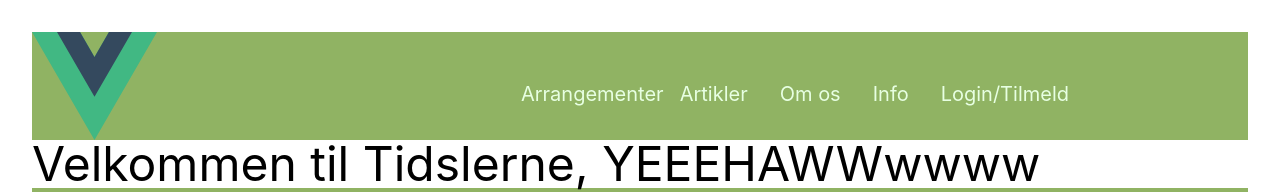
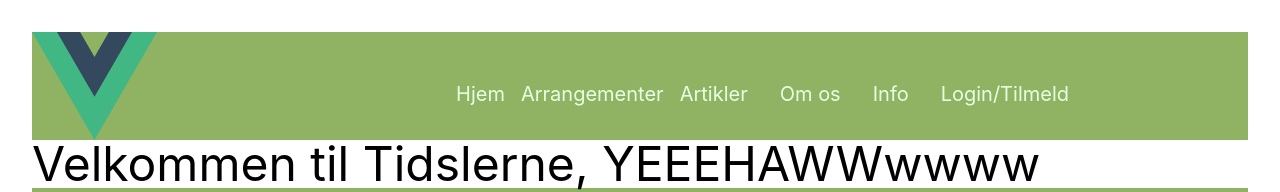
Before and after one commit to LunaDamm/tidslerne-frfr, a Vue app: page / in a window 1280 px wide. Shown: the top 192 px of the page. Built offline with nearby package versions, Linux system fonts and the light colour scheme.

Commit message:
hjem knap tilbage hehe

```diff
--- a/src/App.vue
+++ b/src/App.vue
@@ -9,6 +9,7 @@ import { RouterLink, RouterView } from 'vue-router'
     <div class="wrapper w-3/4">
 
       <nav class="textNav flex flex-col md:flex-row justify-end text-light-green ">
+        <RouterLink to="/">Hjem</RouterLink>
         <div class="arrangementerDropDown">
           <button class="">Arrangementer</button>
           <div class="arrangementerDropDownContent hidden z-1 absolute w-50 bg-button-green text-light-green">
```
